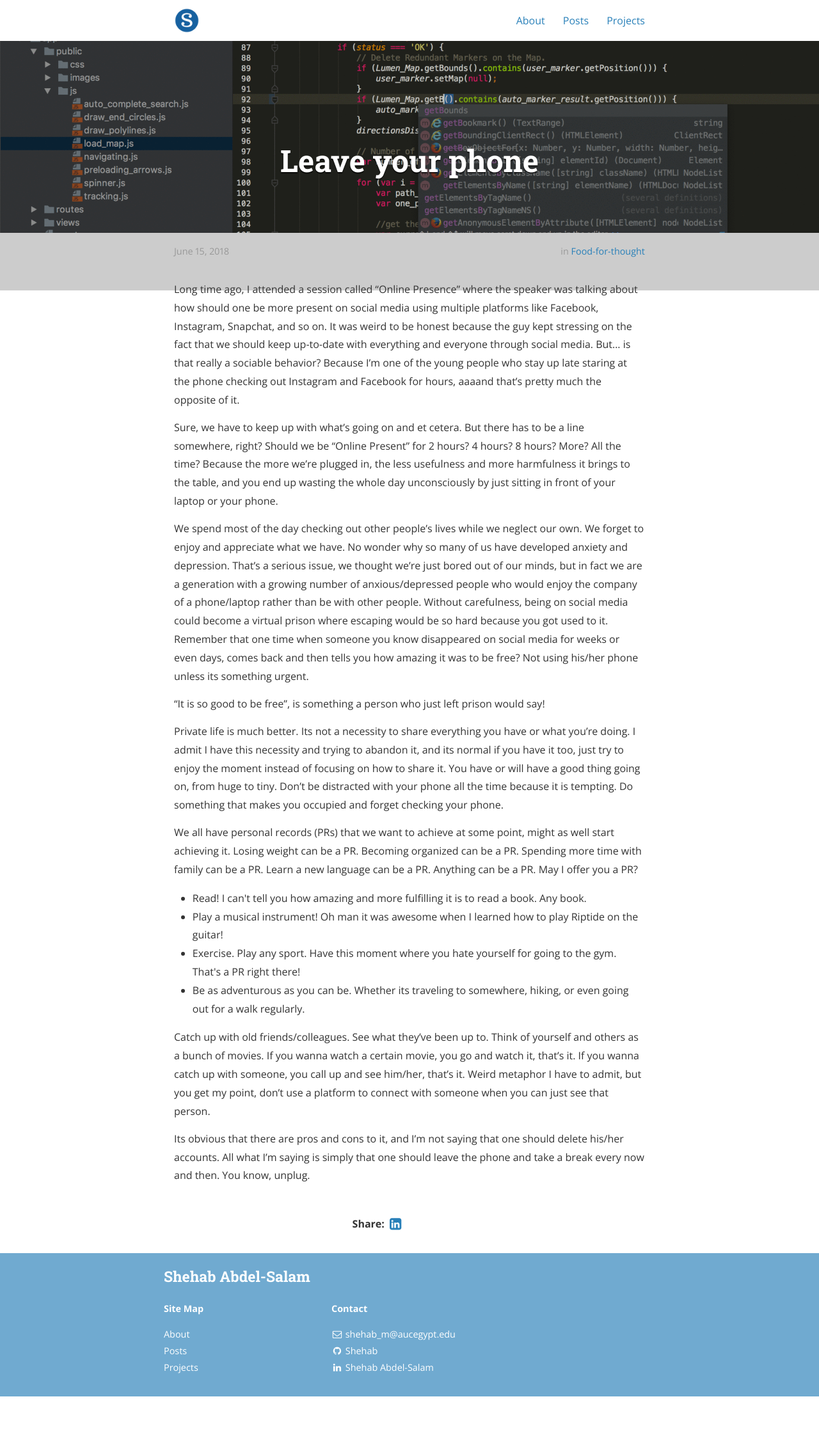
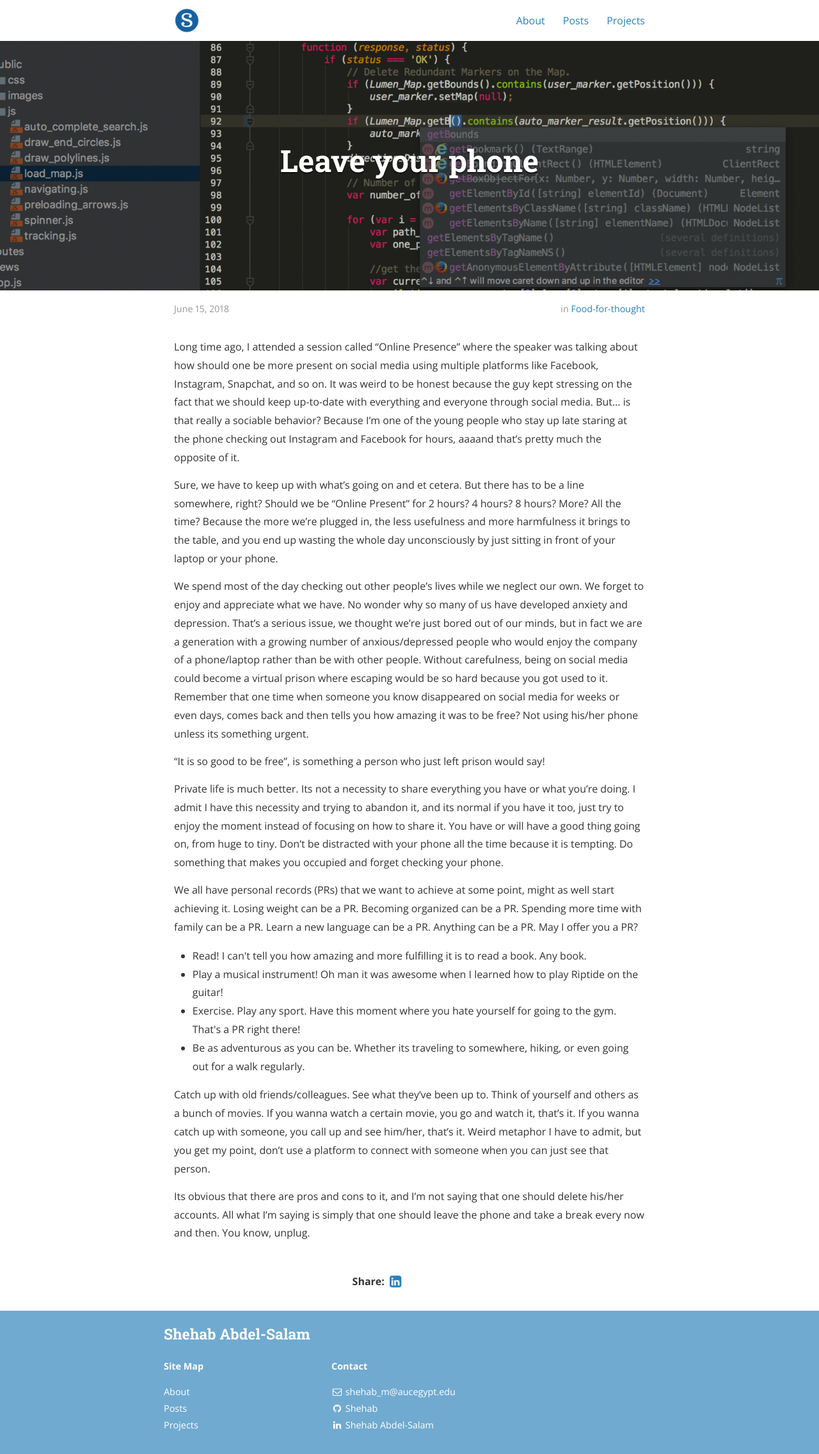
Before and after one commit to ShehabCE/shehabce.github.io, a Jekyll site: the page built from _posts/2018-06-15-Leave-your-phone.markdown, in a window 1280 px wide. Shown: the whole page at 64% size. Built offline with Jekyll 4.4.1, drawn with Linux system fonts in a browser that asks for light colours; nearby versions of some CDN libraries; a style sheet for code colours, icons or effects is not loaded; before the commit the page ends 2183 px from its top, so only the background shows below that.

```diff
--- a/_layouts/post.html
+++ b/_layouts/post.html
@@ -3,7 +3,7 @@
 ---
 <div class="post">
 
-<div class="post-header-container {% if page.cover %}has-cover{% endif %}" {% if page.cover %}style="background-image: url({{ page.cover | prepend: site.baseurl }}); height: 300px;"{% endif %}>
+<div class="post-header-container {% if page.cover %}has-cover{% endif %}" {% if page.cover %}style="background-image: url({{ page.cover | prepend: site.baseurl }});"{% endif %}>
   <div class="scrim {% if page.cover %}has-cover{% endif %}">
     <header class="post-header">
       <h1 class="title">{{ page.title }}</h1>
```
